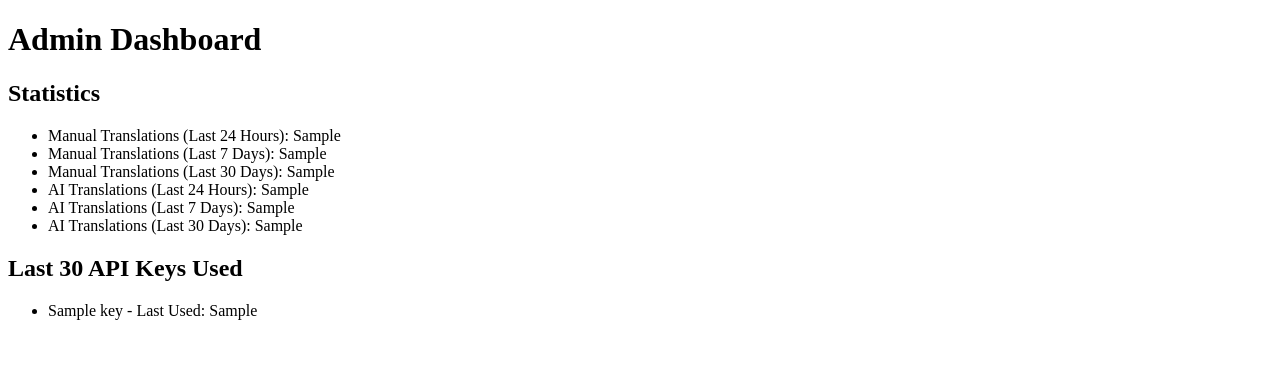
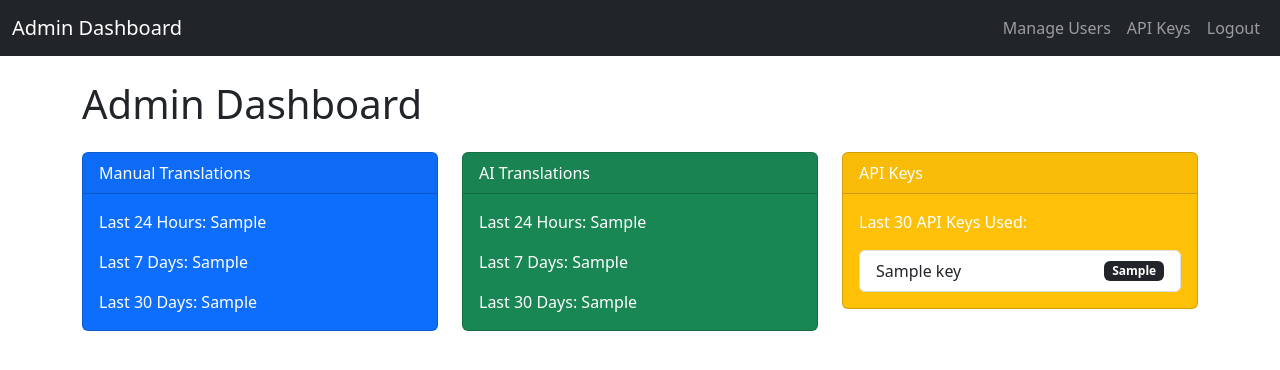
Before and after one commit to eDonkey/aitranslation, a FastAPI app: template web/templates/admin_dashboard.html in a window 1280 px wide. Shown: the top 370 px of the page. Run offline with FastAPI, Linux system fonts and the light colour scheme; the template is opened without the code that fills it: most values are stand-ins (such as "Sample title", 1, 10 or a date in 2020).

Commit message:
css to the dash

```diff
--- a/web/templates/admin_dashboard.html
+++ b/web/templates/admin_dashboard.html
@@ -2,23 +2,82 @@
 <html>
 <head>
     <title>Admin Dashboard</title>
+    <!-- Include Bootstrap CSS -->
+    <link href="https://cdn.jsdelivr.net/npm/bootstrap@5.3.0/dist/css/bootstrap.min.css" rel="stylesheet">
+    <link rel="stylesheet" href="/static/css/styles.css"> <!-- Custom styles -->
 </head>
 <body>
-    <h1>Admin Dashboard</h1>
-    <h2>Statistics</h2>
-    <ul>
-        <li>Manual Translations (Last 24 Hours): {{ stats.manual_translations.last_24_hours }}</li>
-        <li>Manual Translations (Last 7 Days): {{ stats.manual_translations.last_7_days }}</li>
-        <li>Manual Translations (Last 30 Days): {{ stats.manual_translations.last_30_days }}</li>
-        <li>AI Translations (Last 24 Hours): {{ stats.ai_translations.last_24_hours }}</li>
-        <li>AI Translations (Last 7 Days): {{ stats.ai_translations.last_7_days }}</li>
-        <li>AI Translations (Last 30 Days): {{ stats.ai_translations.last_30_days }}</li>
-    </ul>
-    <h2>Last 30 API Keys Used</h2>
-    <ul>
-        {% for key in stats.last_30_api_keys %}
-            <li>{{ key.name }} - Last Used: {{ key.last_used }}</li>
-        {% endfor %}
-    </ul>
+    <nav class="navbar navbar-expand-lg navbar-dark bg-dark">
+        <div class="container-fluid">
+            <a class="navbar-brand" href="#">Admin Dashboard</a>
+            <button class="navbar-toggler" type="button" data-bs-toggle="collapse" data-bs-target="#navbarNav" aria-controls="navbarNav" aria-expanded="false" aria-label="Toggle navigation">
+                <span class="navbar-toggler-icon"></span>
+            </button>
+            <div class="collapse navbar-collapse" id="navbarNav">
+                <ul class="navbar-nav ms-auto">
+                    <li class="nav-item">
+                        <a class="nav-link" href="/admin/users">Manage Users</a>
+                    </li>
+                    <li class="nav-item">
+                        <a class="nav-link" href="/admin/keys">API Keys</a>
+                    </li>
+                    <li class="nav-item">
+                        <a class="nav-link" href="/logout">Logout</a>
+                    </li>
+                </ul>
+            </div>
+        </div>
+    </nav>
+
+    <div class="container mt-4">
+        <h1 class="mb-4">Admin Dashboard</h1>
+
+        <div class="row">
+            <!-- Manual Translations -->
+            <div class="col-md-4">
+                <div class="card text-white bg-primary mb-3">
+                    <div class="card-header">Manual Translations</div>
+                    <div class="card-body">
+                        <p class="card-text">Last 24 Hours: {{ stats.manual_translations.last_24_hours }}</p>
+                        <p class="card-text">Last 7 Days: {{ stats.manual_translations.last_7_days }}</p>
+                        <p class="card-text">Last 30 Days: {{ stats.manual_translations.last_30_days }}</p>
+                    </div>
+                </div>
+            </div>
+
+            <!-- AI Translations -->
+            <div class="col-md-4">
+                <div class="card text-white bg-success mb-3">
+                    <div class="card-header">AI Translations</div>
+                    <div class="card-body">
+                        <p class="card-text">Last 24 Hours: {{ stats.ai_translations.last_24_hours }}</p>
+                        <p class="card-text">Last 7 Days: {{ stats.ai_translations.last_7_days }}</p>
+                        <p class="card-text">Last 30 Days: {{ stats.ai_translations.last_30_days }}</p>
+                    </div>
+                </div>
+            </div>
+
+            <!-- API Keys -->
+            <div class="col-md-4">
+                <div class="card text-white bg-warning mb-3">
+                    <div class="card-header">API Keys</div>
+                    <div class="card-body">
+                        <p class="card-text">Last 30 API Keys Used:</p>
+                        <ul class="list-group">
+                            {% for key in stats.last_30_api_keys %}
+                                <li class="list-group-item d-flex justify-content-between align-items-center">
+                                    {{ key.name }}
+                                    <span class="badge bg-dark">{{ key.last_used }}</span>
+                                </li>
+                            {% endfor %}
+                        </ul>
+                    </div>
+                </div>
+            </div>
+        </div>
+    </div>
+
+    <!-- Include Bootstrap JS -->
+    <script src="https://cdn.jsdelivr.net/npm/bootstrap@5.3.0/dist/js/bootstrap.bundle.min.js"></script>
 </body>
 </html>
```
